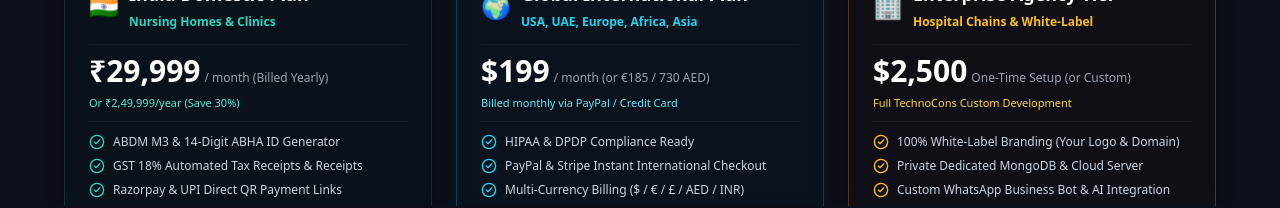
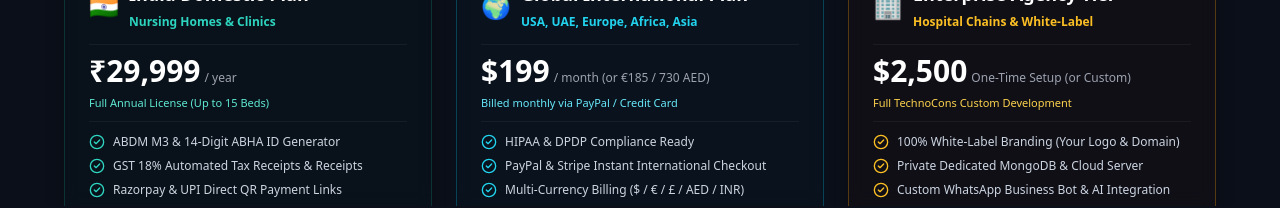
Before and after one commit to surendrarajhans-stack/hospital-management-ai, a website: page index.html in a window 1280 px wide. Shown: the part 594-802 px from the top of the page. Drawn offline with nearby package versions, Linux system fonts and the light colour scheme; no server answers.

Commit message:
Update India Domestic plan price text to ₹29,999 / year (Full Annual License up to 15 Beds)

```diff
--- a/index.html
+++ b/index.html
@@ -232,9 +232,9 @@
                                     <div class="py-2 border-y border-white/5">
                                         <div class="flex items-baseline gap-1">
                                             <span class="text-3xl font-extrabold text-white">₹29,999</span>
-                                            <span class="text-xs text-[#9ca3af]">/ month (Billed Yearly)</span>
+                                            <span class="text-xs text-[#9ca3af]">/ year</span>
                                         </div>
-                                        <span class="text-[11px] text-teal-300 font-medium">Or ₹2,49,999/year (Save 30%)</span>
+                                        <span class="text-[11px] text-teal-300 font-medium">Full Annual License (Up to 15 Beds)</span>
                                     </div>
                                     <ul class="space-y-2 text-xs text-slate-300">
                                         <li class="flex items-center gap-2"><i data-lucide="check-circle-2" class="w-4 h-4 text-teal-400"></i> ABDM M3 & 14-Digit ABHA ID Generator</li>
```
